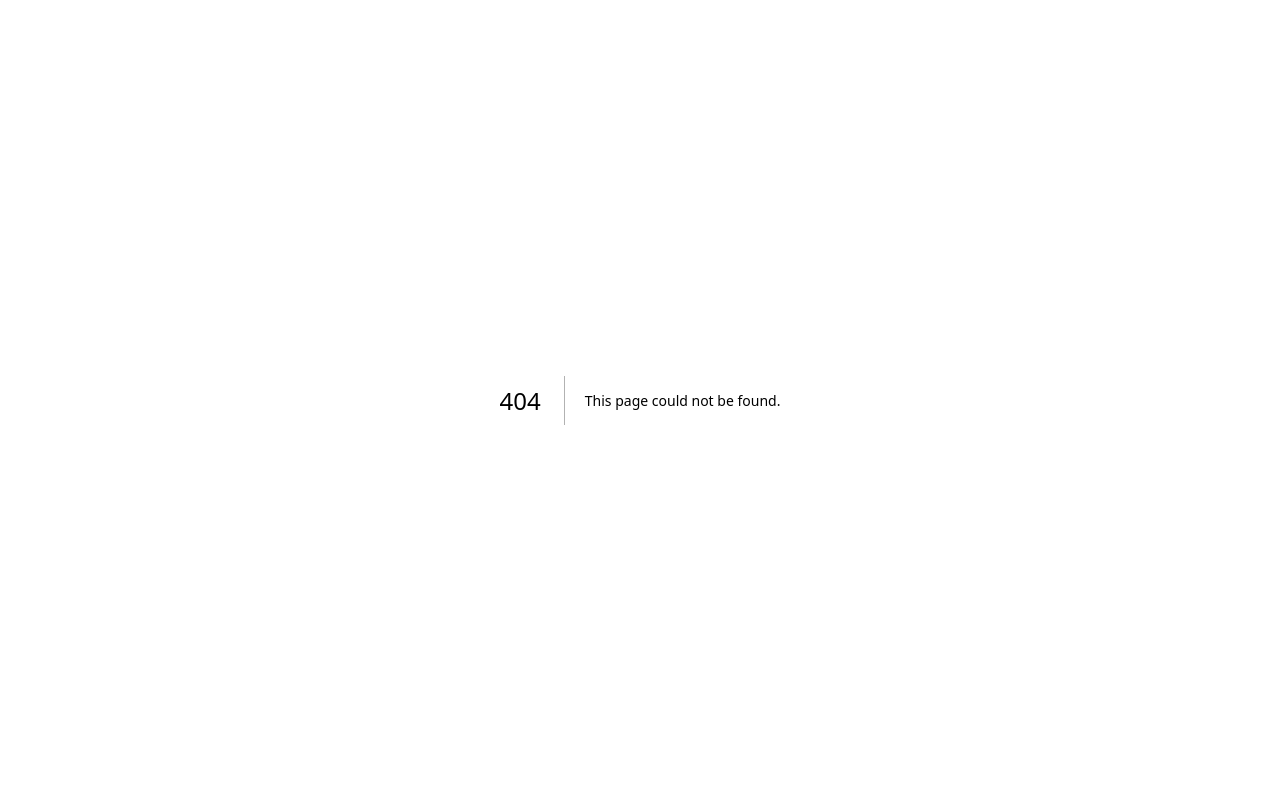
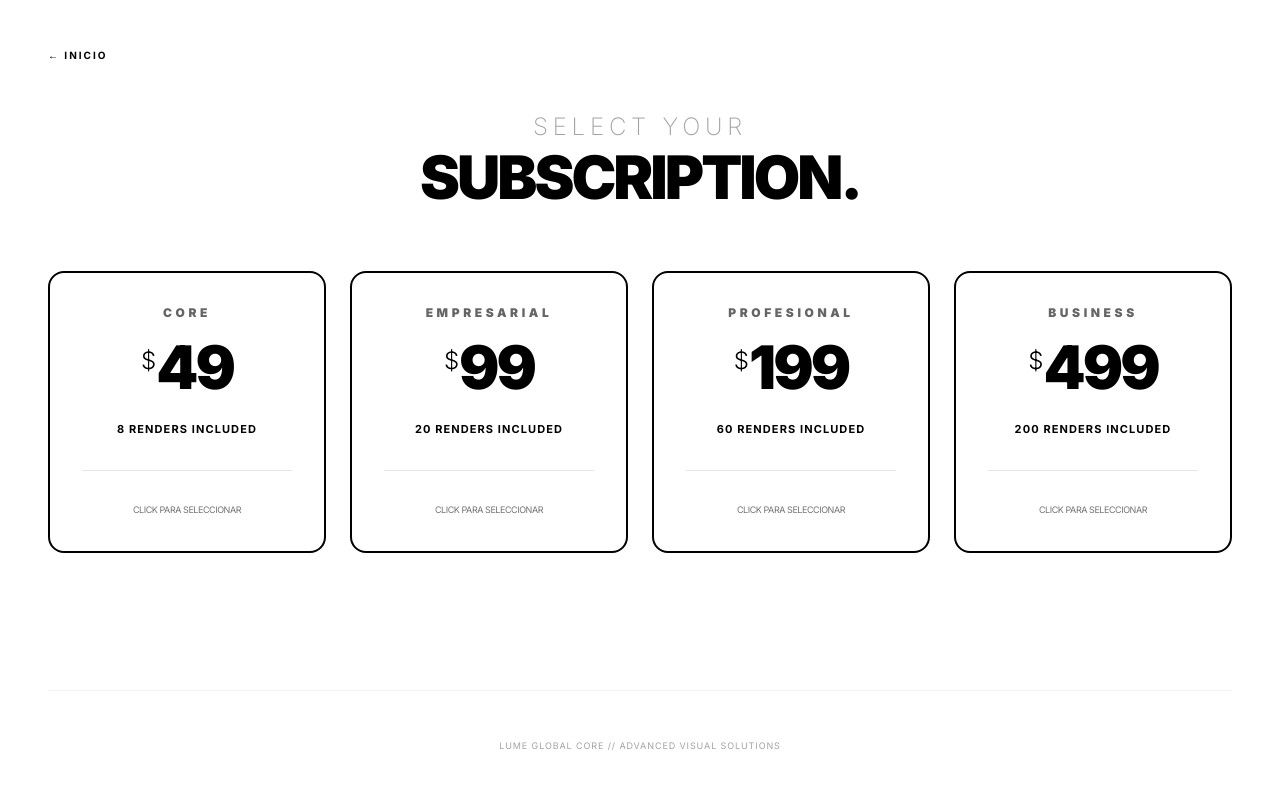
Before and after one commit to lumeglobal10-prog/lume-global-core, a Next.js app: page /pricing in a window 1280 px wide. Before the commit this address had no page. Shown: the top 788 px of the page. Built offline with nearby package versions, Linux system fonts and the light colour scheme.

Commit message:
Create page.tsx

```diff
--- /dev/null
+++ b/app/pricing/page.tsx
@@ -0,0 +1,114 @@
+'use client';
+import React, { useState } from 'react';
+import Link from 'next/link';
+
+const PLANS = [
+  {
+    id: 'core',
+    name: 'Core',
+    price: 49,
+    renders: 8,
+    description: 'Ideal para proyectos individuales.'
+  },
+  {
+    id: 'empresarial',
+    name: 'Empresarial',
+    price: 99,
+    renders: 20,
+    description: 'Para estudios en crecimiento.'
+  },
+  {
+    id: 'profesional',
+    name: 'Profesional',
+    price: 199,
+    renders: 60,
+    description: 'Máximo rendimiento profesional.'
+  },
+  {
+    id: 'business',
+    name: 'Business',
+    price: 499,
+    renders: 200,
+    description: 'Solución corporativa full.'
+  }
+];
+
+export default function PricingPage() {
+  // Simulación de estado de sesión (luego lo conectaremos al backend)
+  const [isLoggedIn, setIsLoggedIn] = useState(false);
+
+  const handleSelectPlan = (planId: string) => {
+    if (!isLoggedIn) {
+      // Si no está logueado, lo mandamos a registrarse
+      window.location.href = '/login';
+    } else {
+      // Si está logueado, lo mandamos a la pasarela de pago
+      console.log(`Redirigiendo a pago para el plan: ${planId}`);
+      // window.location.href = '/checkout';
+    }
+  };
+
+  return (
+    <main className="min-h-screen bg-white text-black font-sans flex flex-col p-6 md:p-12">
+
+      {/* NAVEGACIÓN SUPERIOR */}
+      <nav className="flex justify-between items-center w-full mb-12">
+        <Link href="/" className="text-[10px] font-bold tracking-[0.2em] uppercase hover:underline underline-offset-4">
+          ← Inicio
+        </Link>
+
+        {isLoggedIn && (
+          <button
+            onClick={() => setIsLoggedIn(false)}
+            className="text-[10px] font-bold text-red-500 tracking-[0.2em] uppercase hover:text-red-700 transition-colors"
+          >
+            Cerrar Sesión
+          </button>
+        )}
+      </nav>
+
+      {/* TÍTULO DE SECCIÓN */}
+      <div className="text-center mb-16">
+        <p className="text-xl md:text-2xl font-extralight tracking-[0.2em] text-neutral-400 uppercase">Select your</p>
+        <h1 className="text-3xl md:text-6xl font-black tracking-tighter uppercase mt-1">Subscription.</h1>
+      </div>
+
+      {/* GRILLA DE PLANES */}
+      <div className="grid grid-cols-1 md:grid-cols-2 lg:grid-cols-4 gap-6 max-w-7xl mx-auto w-full">
+        {PLANS.map((plan) => (
+          <div
+            key={plan.id}
+            onClick={() => handleSelectPlan(plan.id)}
+            className="group cursor-pointer border-2 border-black rounded-2xl p-8 flex flex-col items-center justify-between hover:bg-black hover:text-white transition-all duration-300 transform hover:-translate-y-1"
+          >
+            <div className="text-center">
+              <h2 className="text-xs font-black tracking-[0.3em] uppercase mb-4 opacity-60 group-hover:opacity-100">
+                {plan.name}
+              </h2>
+              <div className="flex items-start justify-center">
+                <span className="text-2xl font-light mt-2">$</span>
+                <span className="text-6xl font-black tracking-tighter">{plan.price}</span>
+              </div>
+              <p className="mt-6 text-[11px] font-bold tracking-widest uppercase">
+                {plan.renders} Renders Included
+              </p>
+            </div>
+
+            <div className="mt-8 pt-6 border-t border-black/10 group-hover:border-white/20 w-full text-center">
+              <span className="text-[9px] font-mono uppercase tracking-tighter group-hover:text-white text-neutral-500">
+                Click para seleccionar
+              </span>
+            </div>
+          </div>
+        ))}
+      </div>
+
+      {/* FOOTER SIMPLE PARA ESTA CAPA */}
+      <footer className="mt-auto pt-12 flex justify-center border-t border-neutral-100">
+        <p className="text-[9px] font-mono text-neutral-400 tracking-widest uppercase">
+          LUME GLOBAL CORE // Advanced Visual Solutions
+        </p>
+      </footer>
+    </main>
+  );
+}
```
